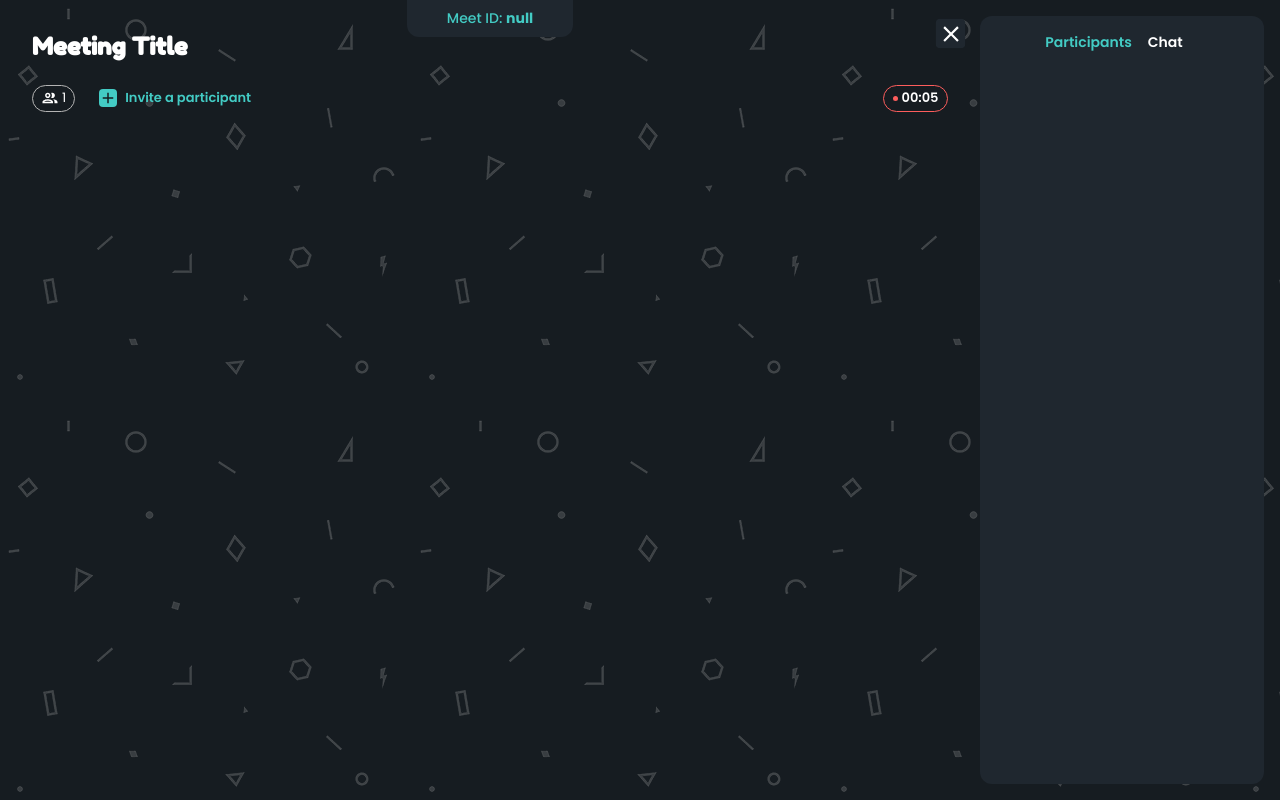
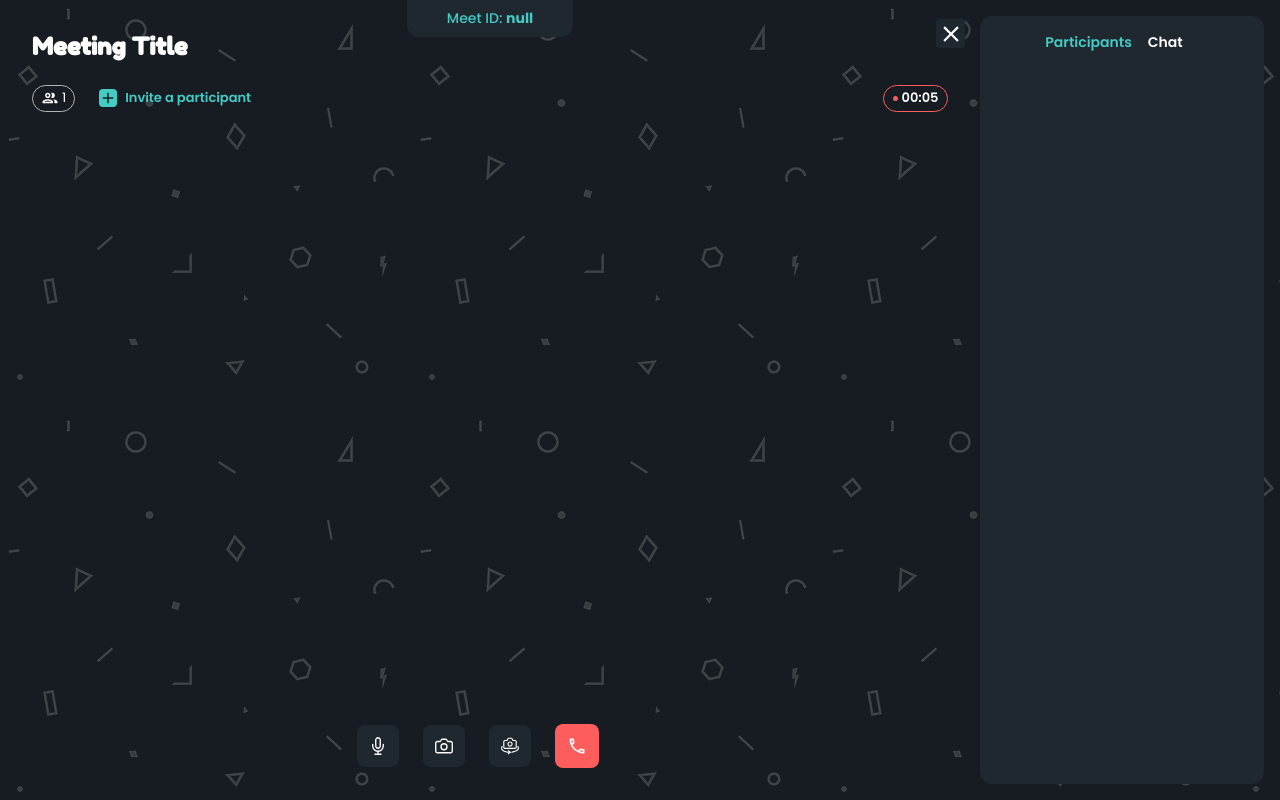
Before and after one commit to Bhargav-saikia1999/baat-chit, a React (Create React App) app in the folder client/: page /room in a window 1280 px wide. Built offline with nearby package versions, Linux system fonts and the light colour scheme.

Commit message:
room btns added

```diff
--- /dev/null
+++ b/client/src/components/buttons/room-btn-panel/CameraBtn.js
@@ -0,0 +1,24 @@
+import React, { useState } from "react";
+import styles from "./RoomBtnPanel.module.css";
+import camera from "../../../assets/icons/camera.svg";
+import cameraOff from "../../../assets/icons/cameraOff.svg";
+
+const CameraBtn = () => {
+  const [isCameraOff, setIsCameraOff] = useState(false);
+
+  const handleCameraBntPress = () => {
+    setIsCameraOff((prev) => !prev);
+  };
+
+  return (
+    <div onClick={handleCameraBntPress} className={styles.btnContainer}>
+      <img
+        src={isCameraOff ? cameraOff : camera}
+        alt="camera"
+        className={styles.btnImg}
+      />
+    </div>
+  );
+};
+
+export default CameraBtn;
--- /dev/null
+++ b/client/src/components/buttons/room-btn-panel/LeaveBtn.js
@@ -0,0 +1,22 @@
+import React from "react";
+import styles from "./RoomBtnPanel.module.css";
+import cx from "classnames";
+import call from "../../../assets/icons/call.svg";
+
+const LeaveBtn = () => {
+  const handleLeaveBntPress = () => {
+    const siteUrl = window.location.origin;
+    window.location.href = siteUrl;
+  };
+
+  return (
+    <div
+      onClick={handleLeaveBntPress}
+      className={cx(styles.btnContainer, styles.leaveBtnContainer)}
+    >
+      <img src={call} alt="leave-call" className={styles.btnImg} />
+    </div>
+  );
+};
+
+export default LeaveBtn;
--- /dev/null
+++ b/client/src/components/buttons/room-btn-panel/MicBtn.js
@@ -0,0 +1,20 @@
+import React, { useState } from "react";
+import styles from "./RoomBtnPanel.module.css";
+import mic from "../../../assets/icons/mic.svg";
+import micOff from "../../../assets/icons/micOff.svg";
+
+const MicBtn = () => {
+  const [isMicOff, setIsMicOff] = useState(false);
+
+  const handleMicBntPress = () => {
+    setIsMicOff((prev) => !prev);
+  };
+
+  return (
+    <div onClick={handleMicBntPress} className={styles.btnContainer}>
+      <img src={isMicOff ? micOff : mic} alt="mic" className={styles.btnImg} />
+    </div>
+  );
+};
+
+export default MicBtn;
--- /dev/null
+++ b/client/src/components/buttons/room-btn-panel/RoomBtnPanel.js
@@ -0,0 +1,21 @@
+import React from "react";
+import CameraBtn from "./CameraBtn";
+import LeaveBtn from "./LeaveBtn";
+import MicBtn from "./MicBtn";
+import styles from "./RoomBtnPanel.module.css";
+import ScreenShareBtn from "./ScreenShareBtn";
+
+const RoomBtnPanel = () => {
+  return (
+    <div className={styles.mainContainer}>
+      <div className={styles.btnsContainer}>
+        <MicBtn />
+        <CameraBtn />
+        <ScreenShareBtn />
+        <LeaveBtn />
+      </div>
+    </div>
+  );
+};
+
+export default RoomBtnPanel;
--- /dev/null
+++ b/client/src/components/buttons/room-btn-panel/RoomBtnPanel.module.css
@@ -0,0 +1,46 @@
+.mainContainer {
+  width: 100%;
+  position: absolute;
+  bottom: 0;
+  left: 0;
+  display: flex;
+  justify-content: center;
+  align-items: center;
+  padding-bottom: 2rem;
+}
+
+.btnsContainer {
+  height: 100%;
+  width: 80%;
+  display: flex;
+  justify-content: center;
+  align-items: center;
+}
+
+.btnContainer {
+  display: flex;
+  justify-content: center;
+  align-items: center;
+  padding: 0.75rem;
+  border-radius: 8px;
+  background-color: var(--secondary-bg-color);
+  transition: transform 0.2s ease-in;
+  margin-right: 1.5rem;
+}
+
+.btnContainer:hover {
+  transform: scale(1.1);
+  cursor: pointer;
+}
+
+.btnImg {
+  width: 18px;
+}
+
+.leaveBtnContainer {
+  background-color: var(--warning-color);
+}
+
+.leaveBtnContainer img {
+  width: 20px;
+}
--- /dev/null
+++ b/client/src/components/buttons/room-btn-panel/ScreenShareBtn.js
@@ -0,0 +1,19 @@
+import React, { useState } from "react";
+import styles from "./RoomBtnPanel.module.css";
+import screenShare from "../../../assets/icons/screenShare.svg";
+
+const ScreenShareBtn = () => {
+  const [isScreenShareActive, setIsScreenShareActive] = useState(false);
+
+  const handleSSBntPress = () => {
+    setIsScreenShareActive((prev) => !prev);
+  };
+
+  return (
+    <div onClick={handleSSBntPress} className={styles.btnContainer}>
+      <img src={screenShare} alt="screen-share" className={styles.btnImg} />
+    </div>
+  );
+};
+
+export default ScreenShareBtn;
--- a/client/src/screens/RoomScreen/RoomScreen.js
+++ b/client/src/screens/RoomScreen/RoomScreen.js
@@ -4,6 +4,7 @@ import SidePanel from "../../components/room/sidepanel/SidePanel";
 import TitleBar from "../../components/room/title-bar/TitleBar";
 import { useSelector } from "react-redux";
 import InfoBar from "../../components/room/info-bar/InfoBar";
+import RoomBtnPanel from "../../components/buttons/room-btn-panel/RoomBtnPanel";
 
 const RoomScreen = () => {
   const [openSidePanel, setOpenSidePanel] = useState(true);
@@ -22,6 +23,7 @@ const RoomScreen = () => {
           setOpenSidePanel={setOpenSidePanel}
         />
         <InfoBar />
+        <RoomBtnPanel />
       </div>
       {openSidePanel && (
         <div data-aos="fade-right" className={styles.sidePanelContainer}>
--- a/client/src/screens/RoomScreen/RoomScreen.module.css
+++ b/client/src/screens/RoomScreen/RoomScreen.module.css
@@ -29,6 +29,7 @@
 .mainPanelContainer {
   position: relative;
   height: 100%;
+  max-height: 100vh;
   flex-grow: 1;
   padding: 2rem;
 }
```
Also changed, not shown: client/src/assets/icons/call.svg (added).
